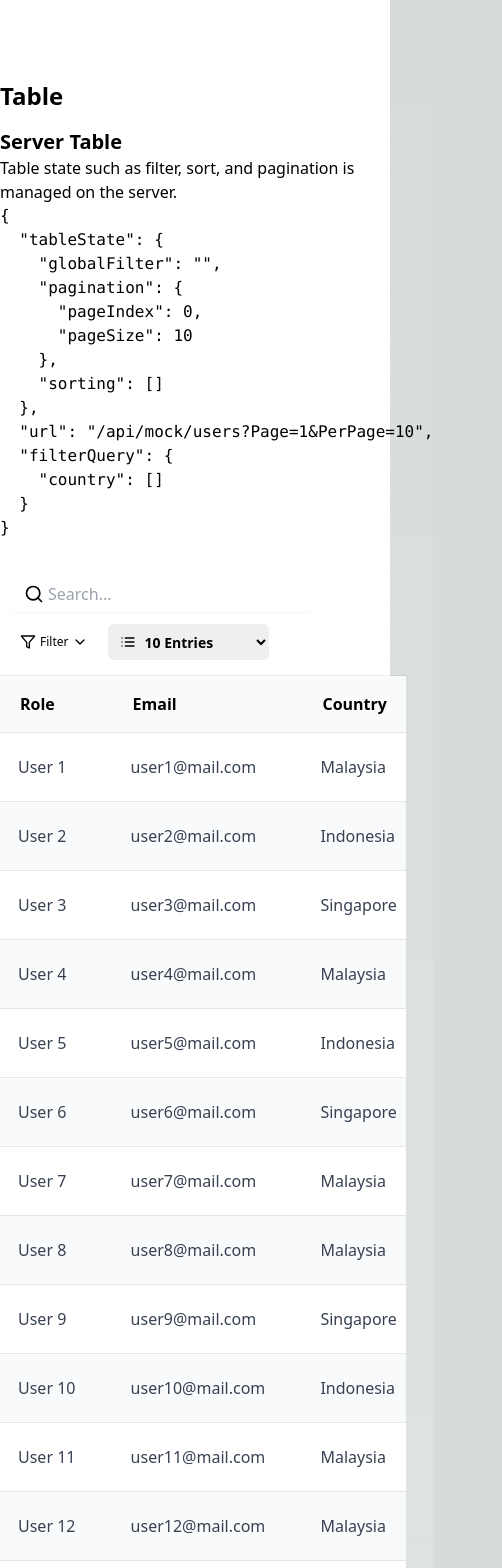
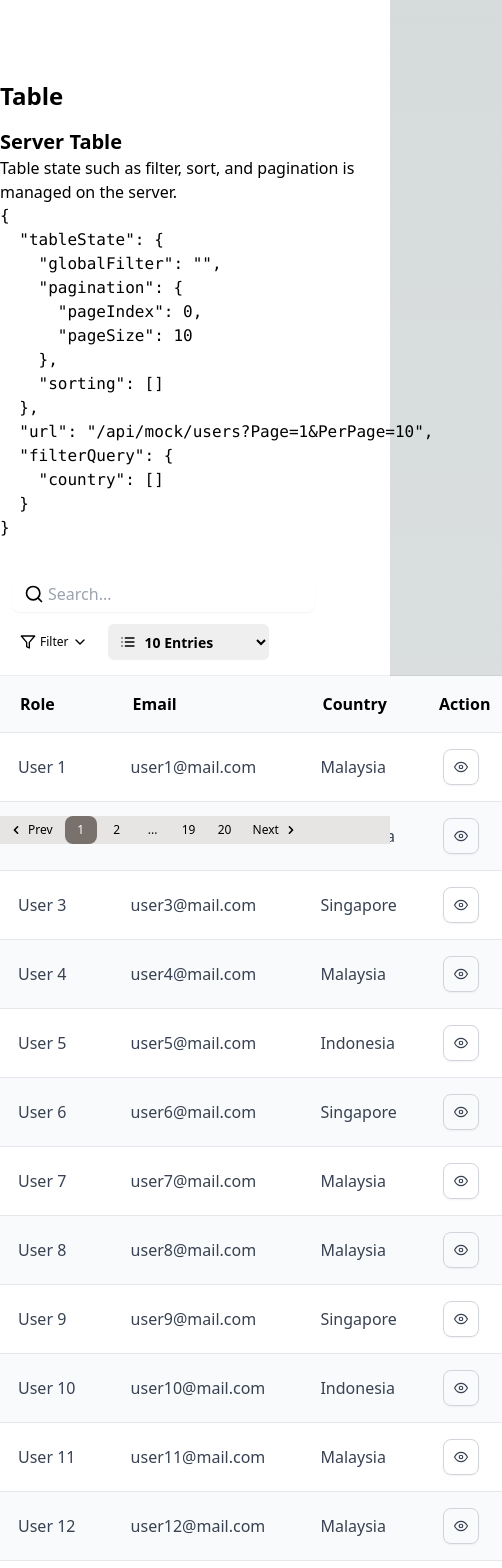
Before and after one commit to Scarlett13/frdashboard, a Next.js app: page /testtable in a window 390 px wide. Shown: the top 1568 px of the page, 502 px wide, since content can reach past the window. Built offline with nearby package versions, Linux system fonts and the light colour scheme.

Commit message:
pengeditan tailwind dibagian staff, landingpage, tableaccesslog, t-head, server-table, pagination-control

```diff
--- a/src/components/new-forms-components/table/pagination-control.tsx
+++ b/src/components/new-forms-components/table/pagination-control.tsx
@@ -35,7 +35,7 @@ export default function PaginationControl<T extends RowData>({
   return (
     <div
       className={clsxm(
-        "flex items-center justify-between gap-x-2  md:justify-end",
+        "flex items-center justify-between gap-x-2  md:justify-end bg-stone-200",
         className
       )}
       {...rest}
@@ -47,7 +47,7 @@ export default function PaginationControl<T extends RowData>({
           leftIcon={HiChevronLeft}
           disabled={!table.getCanPreviousPage()}
           onClick={() => table.previousPage()}
-          className="hover:bg-slate-500"
+          className="hover:bg-stone-400"
         >
           Prev
         </Button>
@@ -57,9 +57,9 @@ export default function PaginationControl<T extends RowData>({
             variant="ghost"
             size="sm"
             className={clsxm(
-              currentPage === page && "bg-slate-400",
+              currentPage === page && "bg-stone-500 text-white",
               "min-w-[2rem]",
-              "hover:bg-slate-500"
+              "hover:bg-stone-400"
             )}
             onClick={() => handlePageControlClick(page)}
           >
@@ -75,7 +75,7 @@ export default function PaginationControl<T extends RowData>({
             data.length < table.getState().pagination.pageSize
           }
           onClick={() => table.nextPage()}
-          className="hover:bg-slate-500"
+          className="hover:bg-stone-400"
         >
           Next
         </Button>
--- a/src/components/new-forms-components/table/server-table.tsx
+++ b/src/components/new-forms-components/table/server-table.tsx
@@ -102,7 +102,7 @@ export default function ServerTable<T extends object>({
           </TOption>
         </div>
       </div>
-      <div className="-my-2 -mx-4 mt-2 overflow-x-auto sm:-mx-6 lg:-mx-8">
+      <div className="-my-2 -mx-4 mt-2 sm:-mx-6 lg:-mx-8">
         <div className="inline-block min-w-full py-2 align-middle md:px-6 lg:px-8">
           <div className="shadow ring-1 ring-black ring-opacity-5 md:rounded-lg">
             <table className="min-w-full divide-y divide-gray-300">
@@ -113,7 +113,11 @@ export default function ServerTable<T extends object>({
         </div>
       </div>
 
-      <PaginationControl table={table} data={data} className="mt-4" />
+      <PaginationControl
+        table={table}
+        data={data}
+        className="mt-4 bottom-0 sticky"
+      />
     </div>
   );
 }
--- a/src/components/new-forms-components/table/t-head.tsx
+++ b/src/components/new-forms-components/table/t-head.tsx
@@ -18,7 +18,7 @@ export default function THead<T extends RowData>({
   return (
     <thead
       className={clsxm(
-        "border-b border-gray-200 bg-gray-50 font-averta",
+        "border-b border-gray-200 bg-gray-50 font-averta top-0 sticky",
         className
       )}
       {...rest}
--- a/src/components/tableaccesslog.tsx
+++ b/src/components/tableaccesslog.tsx
@@ -142,7 +142,7 @@ function TableLogAccess() {
           // isLoading={isLoading}
           tableState={tableState}
           setTableState={setTableState}
-          className="mt-8"
+          className="mt-8 max-h-[800px]"
           withFilter={true}
         />
       </div>
--- a/src/libs/api.ts
+++ b/src/libs/api.ts
@@ -2,7 +2,7 @@ import { buildPaginatedTableURL } from "./table";
 
 const baseURL = "http://192.168.10.31:5000";
 const token =
-  "Bearer eyJhbGciOiJIUzI1NiIsInR5cCI6IkpXVCJ9.eyJmcmVzaCI6ZmFsc2UsImlhdCI6MTY5NDQwMDQyNCwianRpIjoiMWJiZWUwN2YtNjA1Ni00MWViLWIzYjItOTUyZGQ0MmMzNjljIiwidHlwZSI6ImFjY2VzcyIsInN1YiI6IlZpc2kiLCJuYmYiOjE2OTQ0MDA0MjQsImV4cCI6MTY5NDU3MzIyNH0.W9sCxtBV8dmbuPyh15DFCb3-Gr4BdFFXrSDpUrf24D4";
+  "Bearer eyJhbGciOiJIUzI1NiIsInR5cCI6IkpXVCJ9.eyJmcmVzaCI6ZmFsc2UsImlhdCI6MTY5NTI2NDU3MywianRpIjoiNTRlM2M1YzgtZTk0YS00NzNjLWI3OTgtYzU2OGI1ODQ2MjJmIiwidHlwZSI6ImFjY2VzcyIsInN1YiI6IlZpc2kiLCJuYmYiOjE2OTUyNjQ1NzMsImV4cCI6MTY5NTQzNzM3M30.8cSgMwXPXNIUY054XM3ZhW_tP_1A1VK2IuMyLrgwQUA";
 
 type RequestOptionsProps = {
   path: string;
--- a/src/pages/index.tsx
+++ b/src/pages/index.tsx
@@ -49,20 +49,26 @@ export default function Login() {
       };
 
       fetch("http://192.168.10.31:5000/auth/login", requestOptions)
-        .then((response) => response.text())
+        .then((response) => {
+          if (!response.ok) {
+            return;
+          }
+          return response.text();
+        })
         .then((result) => {
           console.log(result);
 
-          if (result.includes("wrong email or password")) {
+          if (!result) {
             setUsernameError(true);
             setPasswordError(true);
             setLoginError("Wrong email or password. Please try again.");
-          } else {
-            setUsernameError(false);
-            setPasswordError(false);
-            setLoginError("");
-            router.push("/device");
+            return;
           }
+
+          setUsernameError(false);
+          setPasswordError(false);
+          setLoginError("");
+          router.push("/device");
         })
         .catch((error) => {
           console.log("error", error);
@@ -104,6 +110,7 @@ export default function Login() {
             type={"password"}
             onChange={handleInputChange}
           />
+          {loginError && <p className="text-red-500">{loginError}</p>}
           <Button
             buttonname={"Login"}
             style={"w-full"}
--- a/src/pages/staff/index.tsx
+++ b/src/pages/staff/index.tsx
@@ -44,12 +44,12 @@ export default function Staff() {
 
   return (
     <Navbar>
-      <div className="h-screen">
-        <div className="mx-4 md:mx-9 p-4 md:p-8 mt-20">
+      <div className="h-screen overflow-y-hidden">
+        <div className="w-full mt-20">
           <div className="ms-9 flex flex-col gap-4">
-            <h1 className="text-2xl font-bold py-4">Staff List</h1>
+            <h1 className="text-2xl font-bold py-4 mb-4">Staff List</h1>
           </div>
-          <div className="grid grid-cols-4 w-full gap-4 max-h-[35rem] overflow-x-hidden">
+          <div className="grid grid-cols-1 xl:grid-cols-4 2xl:grid-cols-5 w-full gap-4 xl:max-h-[39rem] 2xl:max-h-[45rem] overflow-x-hidden">
             {listStaff?.map((staff: Staff) => (
               <Card key={staff.id} style="bg-white hover:bg-slate-50">
                 <div className="w-full mt-4 flex flex-row justify-between px-6 items-center">
@@ -61,6 +61,7 @@ export default function Staff() {
                     <img
                       src={`http://192.168.10.31:5000/file/image/${staff.StaffImage}`}
                       alt={`${staff.StaffName}'s image`}
+                      className="w-20 h-20 rounded-full object-cover"
                     />
                   </div>
                   <div>
@@ -74,7 +75,7 @@ export default function Staff() {
                 </div>
               </Card>
             ))}
-            <div className="mt-9 ml-20">
+            <div className="mt-20 ml-20">
               <ModalAddStaff />
             </div>
           </div>
```
Also changed, not shown: 1 other file (tests, documents, lock files or other folders).
